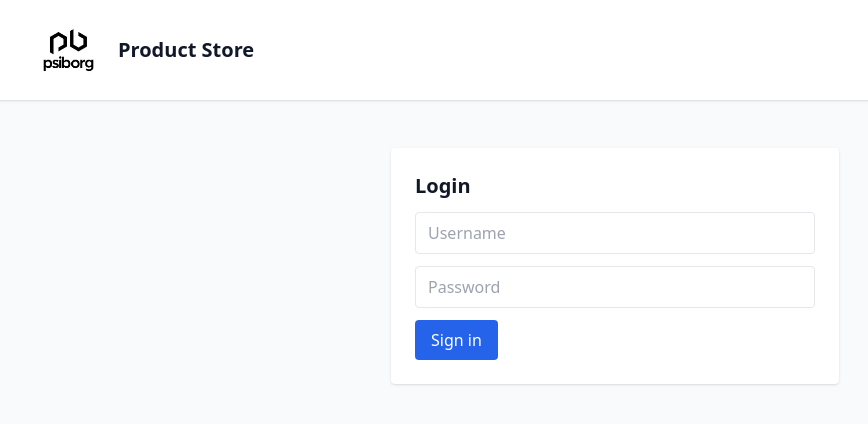
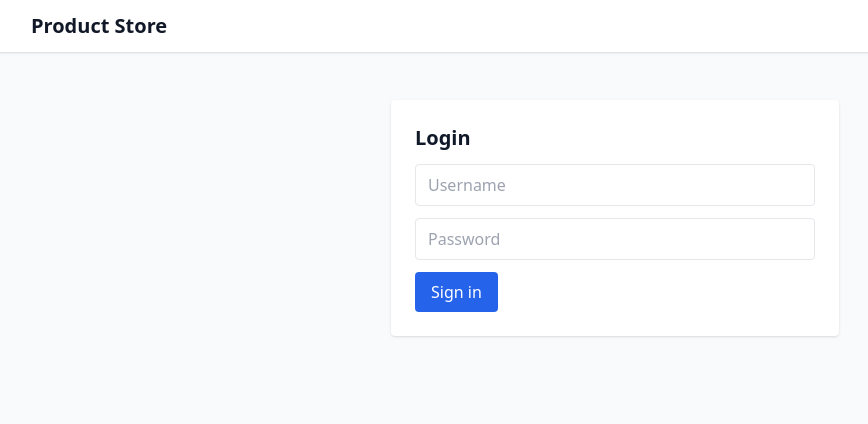
Before and after one commit to Abhinav1582003/psiborg, a React (Vite) app: page /login in a window 1280 px wide. Shown: the top 424 px of the page, without its empty margins (25-893 px from the left). Built offline with nearby package versions, Linux system fonts and the light colour scheme.

Commit message:
Update Navbar.jsx

```diff
--- a/src/components/Navbar.jsx
+++ b/src/components/Navbar.jsx
@@ -10,7 +10,7 @@ export const Navbar = () => {
         <nav className="bg-white shadow">
             <div className="container mx-auto px-4 py-3 flex items-center justify-between">
                 <div className="flex items-center gap-3">
-                    <img src={logo} height={75} width={75} alt="logo" />
+                    {/* <img src={logo} height={75} width={75} alt="logo" /> */}
                     <div className="text-xl font-semibold">Product Store</div>
                 </div>
                 <div>
```
